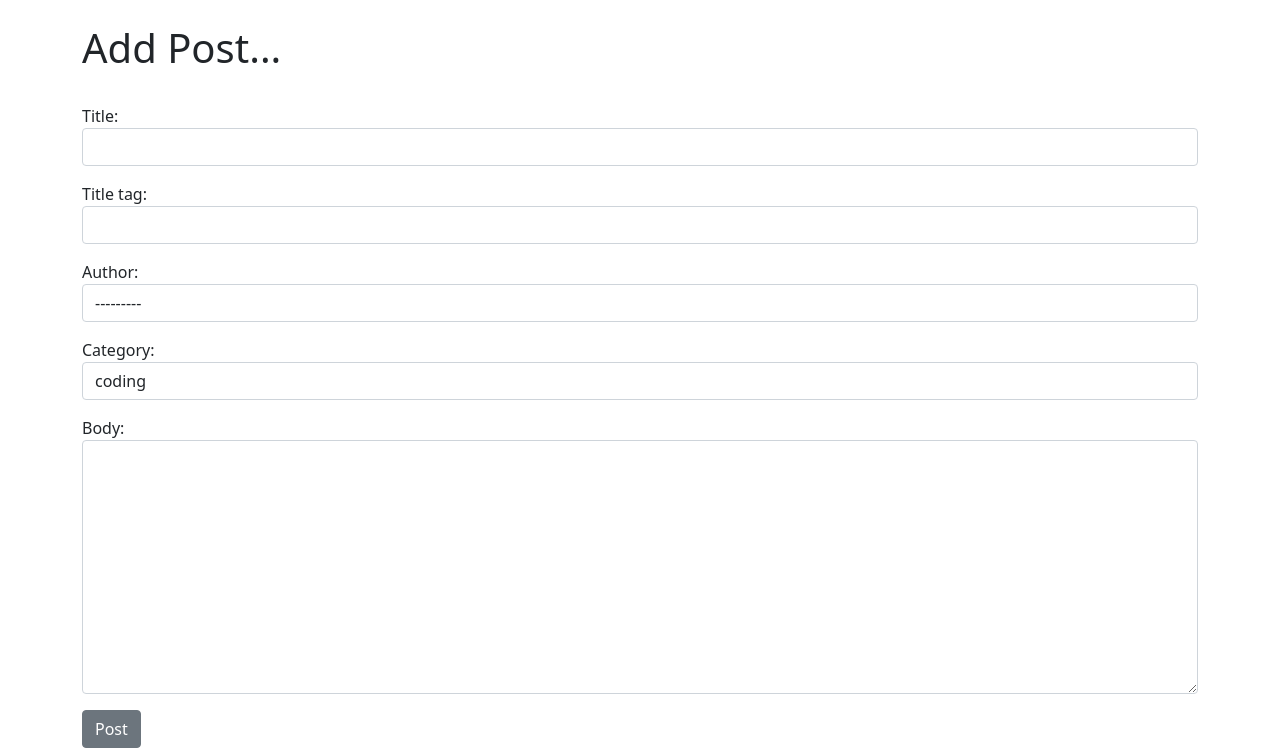
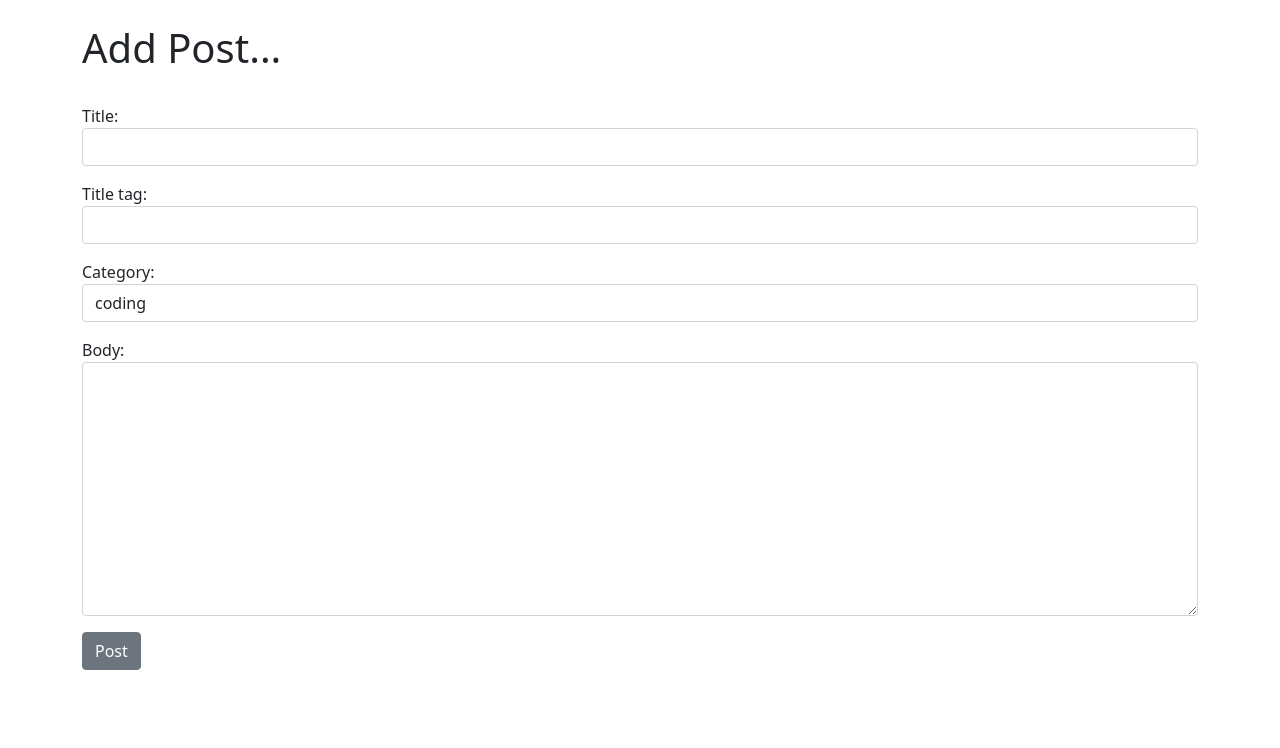
Before and after one commit to omgitsfaraaz/blog, a Django app: page /add_post/ in a window 1280 px wide. Shown: the part 56-804 px from the top of the page. After the commit the page ends 726 px from the top, so only its background shows below. Run offline with Django 3.2, Linux system fonts and the light colour scheme; a user stored in the database is signed in; data comes from the database, SQL or seed files in the repository; both versions use the stored data as it was after the commit.

Commit message:
restricted the authors who can make blog posts

```diff
--- a/blog/theblog/forms.py
+++ b/blog/theblog/forms.py
@@ -14,7 +14,8 @@ class PostForm(forms.ModelForm):
         widgets = {
             'title': forms.TextInput(attrs={'class': 'form-control'}),
             'title_tag': forms.TextInput(attrs={'class': 'form-control'}),
-            'author': forms.Select(attrs={'class': 'form-control'}),
+            'author': forms.TextInput(attrs={'class': 'form-control', 'value': '', 'id': 'mohsin', 'type': 'hidden'}),
+            #'author': forms.Select(attrs={'class': 'form-control'}),
             'category': forms.Select(choices=choice_list, attrs={'class': 'form-control'}),
             'body': forms.Textarea(attrs={'class': 'form-control'}),
         }
--- a/blog/theblog/templates/add_post.html
+++ b/blog/theblog/templates/add_post.html
@@ -13,6 +13,10 @@
         {{ form.as_p }}
         <button class="btn btn-secondary">Post</button>
     </form>
+    <script>
+        var name = "{{ user.id }}";
+        document.getElementById("mohsin").value = name;
+    </script>
 {% else %}
     You're not allowed nigga!
 {% endif %}
```
Also changed, not shown: blog/db.sqlite3.
